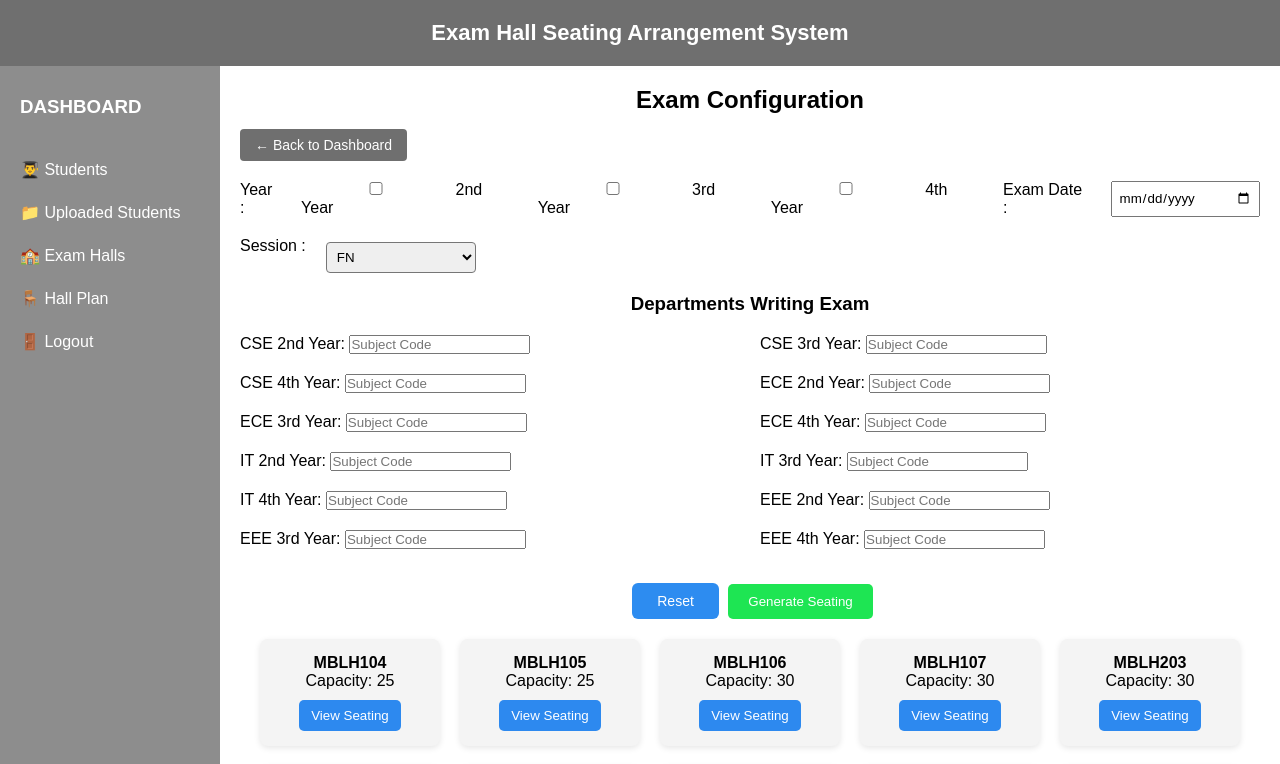
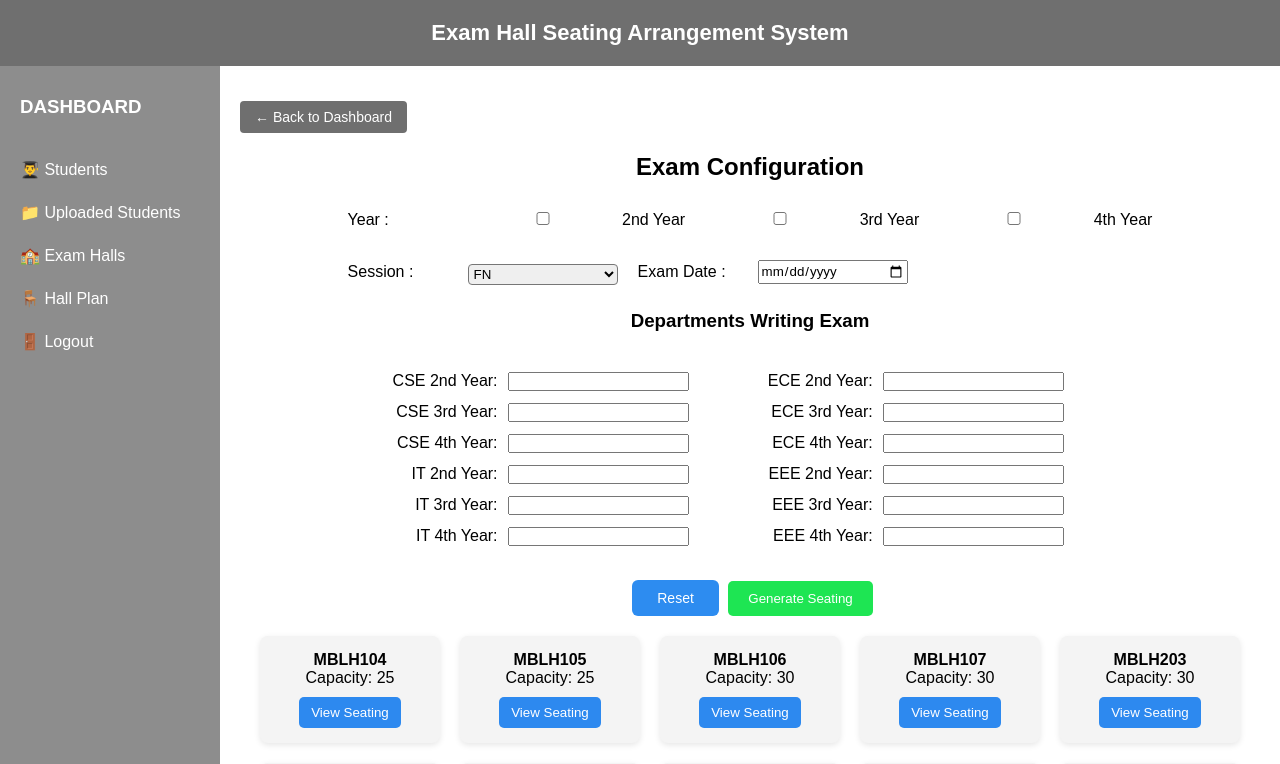
Before and after one commit to Gopi-1709/ExamhallSeatingArrangementSystem, a Flask app: page /hall_plan in a window 1280 px wide. Shown: the top 764 px of the page. Run offline with Flask 3, Linux system fonts and the light colour scheme; a user stored in the database is signed in; data comes from the database, SQL or seed files in the repository.

Commit message:
Successfully completed the seating system.

```diff
--- a/app.py
+++ b/app.py
@@ -286,10 +286,14 @@ def generate_all_seating():
 
                 # 🔥 Update active departments dynamically
                 active_depts = [d for d in active_depts if dept_students[d]]
-                only_one = len(available) == 1
+                # only_one = len(available) == 1
+                remaining = [d for d in dept_students if dept_students[d]]
+                only_one = len(remaining) == 1
+
                 if only_one:
 
-                    dept = available[0]
+                    # dept = available[0]
+                    dept = remaining[0]
 
                     # 🔥 Alternate seat logic
                     if (i + j) % 2 == 0:
--- a/static/css/style.css
+++ b/static/css/style.css
@@ -303,21 +303,37 @@ select, input[type="file"] {
 
 .form-row {
     display: flex;
+    align-items: center;
     gap: 20px;
-    margin-bottom: 20px;
+    margin: 30px 0px 25px 0px;
 }
 
 .form-row input,
 .form-row select {
-    padding: 6px;
+    padding: 1px;
     width: 150px;
 }
+.form-row label {
+    min-width: 100px;
+}
+
 
 .dept-grid {
+    display: flex;
+    justify-content: space-between;
+    margin-top: 20px;
+}
+
+.dept-col {
+    width: 45%;
     display: grid;
-    grid-template-columns: repeat(2,1fr);
-    gap: 20px;
-    margin-top: 20px;
+    grid-template-columns: 150px 1fr;
+    row-gap: 12px;
+    column-gap: 10px;
+}
+
+.dept-col label {
+    text-align: right;
 }
 
 .generate-btn {
--- a/templates/hall_plan.html
+++ b/templates/hall_plan.html
@@ -26,7 +26,6 @@
     </div>
 
     <div class="dashboard-content">
-        <h2>Exam Configuration</h2>
 
         <div class="back-container">
             <a href="{{ url_for('dashboard') }}" class="btn-back">
@@ -34,6 +33,7 @@
             </a>
         </div>
 
+        <h2>Exam Configuration</h2>
 
         <form action="/generate_all_seating" method="POST">
 
@@ -52,8 +52,6 @@
                     <input type="checkbox" name="year" value="4"> 4th Year
                 </label>
 
-                <label>Exam Date :</label>
-                <input type="date" name="exam_date" required>
             </div>
 
             <div class="form-row">
@@ -62,6 +60,8 @@
                     <option value="FN">FN</option>
                     <option value="AN">AN</option>
                 </select>
+                <label>Exam Date :</label>
+                <input type="date" name="exam_date" required>
             </div>
 
 
@@ -70,64 +70,50 @@
 
             <div class="dept-grid">
 
-                <div>
-                    <label>CSE 2nd Year:</label>
-                    <input type="text" name="cse_2_subject" placeholder="Subject Code">
-                </div>
+                <div class="dept-grid">
 
-                <div>
-                    <label>CSE 3rd Year:</label>
-                    <input type="text" name="cse_3_subject" placeholder="Subject Code">
-                </div>
+                    <!-- LEFT SIDE -->
+                    <div class="dept-col">
+                        <label>CSE 2nd Year:</label>
+                        <input type="text" name="cse_2_subject">
 
-                <div>
-                    <label>CSE 4th Year:</label>
-                    <input type="text" name="cse_4_subject" placeholder="Subject Code">
-                </div>
+                        <label>CSE 3rd Year:</label>
+                        <input type="text" name="cse_3_subject">
 
-                <div>
-                    <label>ECE 2nd Year:</label>
-                    <input type="text" name="ece_2_subject" placeholder="Subject Code">
-                </div>
+                        <label>CSE 4th Year:</label>
+                        <input type="text" name="cse_4_subject">
 
-                <div>
-                    <label>ECE 3rd Year:</label>
-                    <input type="text" name="ece_3_subject" placeholder="Subject Code">
-                </div>
+                        <label>IT 2nd Year:</label>
+                        <input type="text" name="it_2_subject">
 
-                <div>
-                    <label>ECE 4th Year:</label>
-                    <input type="text" name="ece_4_subject" placeholder="Subject Code">
-                </div>
+                        <label>IT 3rd Year:</label>
+                        <input type="text" name="it_3_subject">
 
-                <div>
-                    <label>IT 2nd Year:</label>
-                    <input type="text" name="it_2_subject" placeholder="Subject Code">
-                </div>
+                        <label>IT 4th Year:</label>
+                        <input type="text" name="it_4_subject">
+                    </div>
 
-                <div>
-                    <label>IT 3rd Year:</label>
-                    <input type="text" name="it_3_subject" placeholder="Subject Code">
-                </div>
+                    <!-- RIGHT SIDE -->
+                    <div class="dept-col">
+                        <label>ECE 2nd Year:</label>
+                        <input type="text" name="ece_2_subject">
 
-                <div>
-                    <label>IT 4th Year:</label>
-                    <input type="text" name="it_4_subject" placeholder="Subject Code">
-                </div>
+                        <label>ECE 3rd Year:</label>
+                        <input type="text" name="ece_3_subject">
 
-                <div>
-                    <label>EEE 2nd Year:</label>
-                    <input type="text" name="eee_2_subject" placeholder="Subject Code">
-                </div>
+                        <label>ECE 4th Year:</label>
+                        <input type="text" name="ece_4_subject">
 
-                <div>
-                    <label>EEE 3rd Year:</label>
-                    <input type="text" name="eee_3_subject" placeholder="Subject Code">
-                </div>
+                        <label>EEE 2nd Year:</label>
+                        <input type="text" name="eee_2_subject">
 
-                <div>
-                    <label>EEE 4th Year:</label>
-                    <input type="text" name="eee_4_subject" placeholder="Subject Code">
+                        <label>EEE 3rd Year:</label>
+                        <input type="text" name="eee_3_subject">
+
+                        <label>EEE 4th Year:</label>
+                        <input type="text" name="eee_4_subject">
+                    </div>
+
                 </div>
 
             </div>
--- a/templates/halls.html
+++ b/templates/halls.html
@@ -25,13 +25,13 @@
 
     <div class="dashboard-content">
 
-        <h2>Hall Details</h2>
 
         <div class="back-container">
             <a href="{{ url_for('dashboard') }}" class="btn-back">
                 ← Back to Dashboard
             </a>
         </div>
+        <h2>Hall Details</h2>
         {% with messages = get_flashed_messages(with_categories=true) %}
             {% if messages %}
                 {% for category, message in messages %}
```
